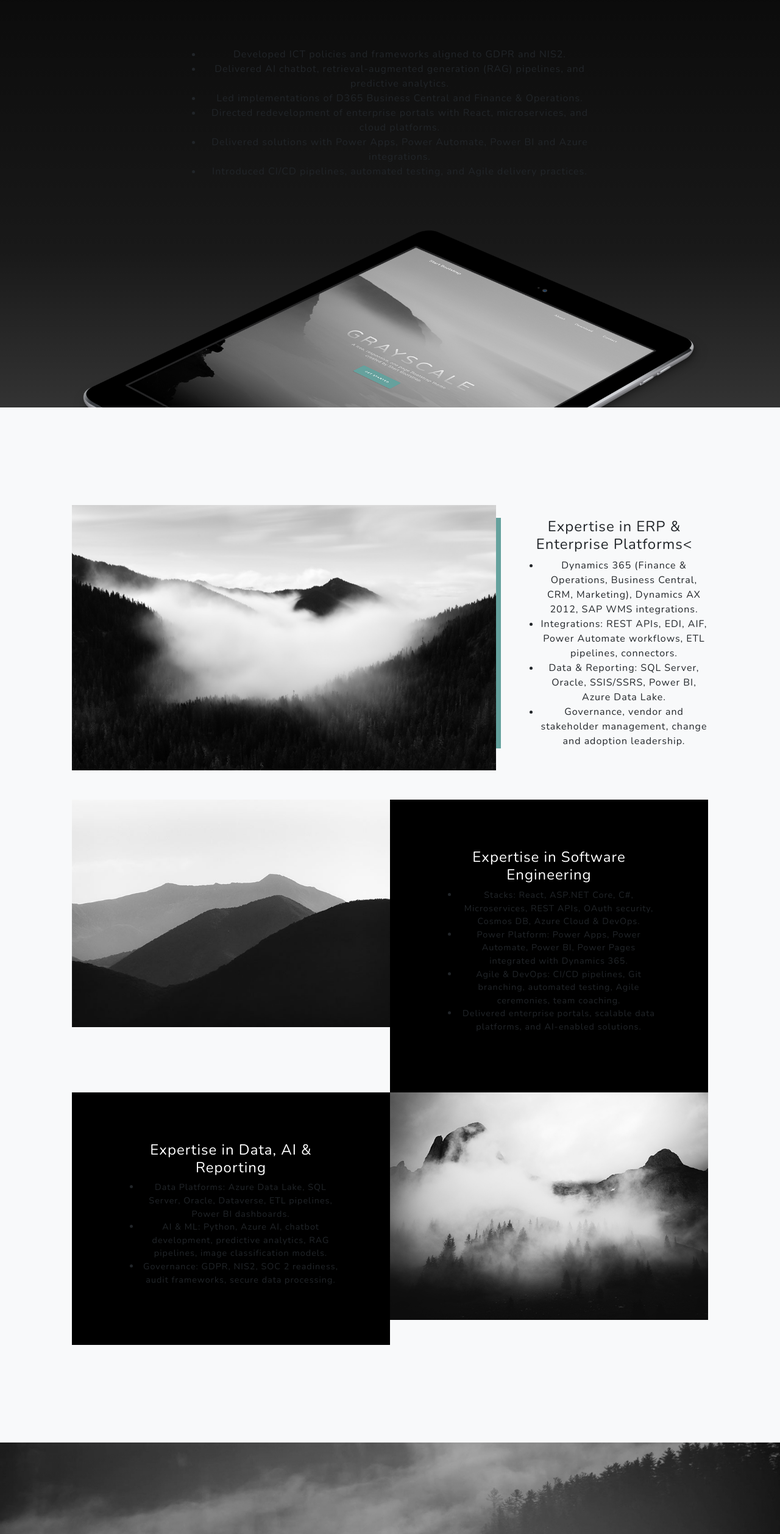
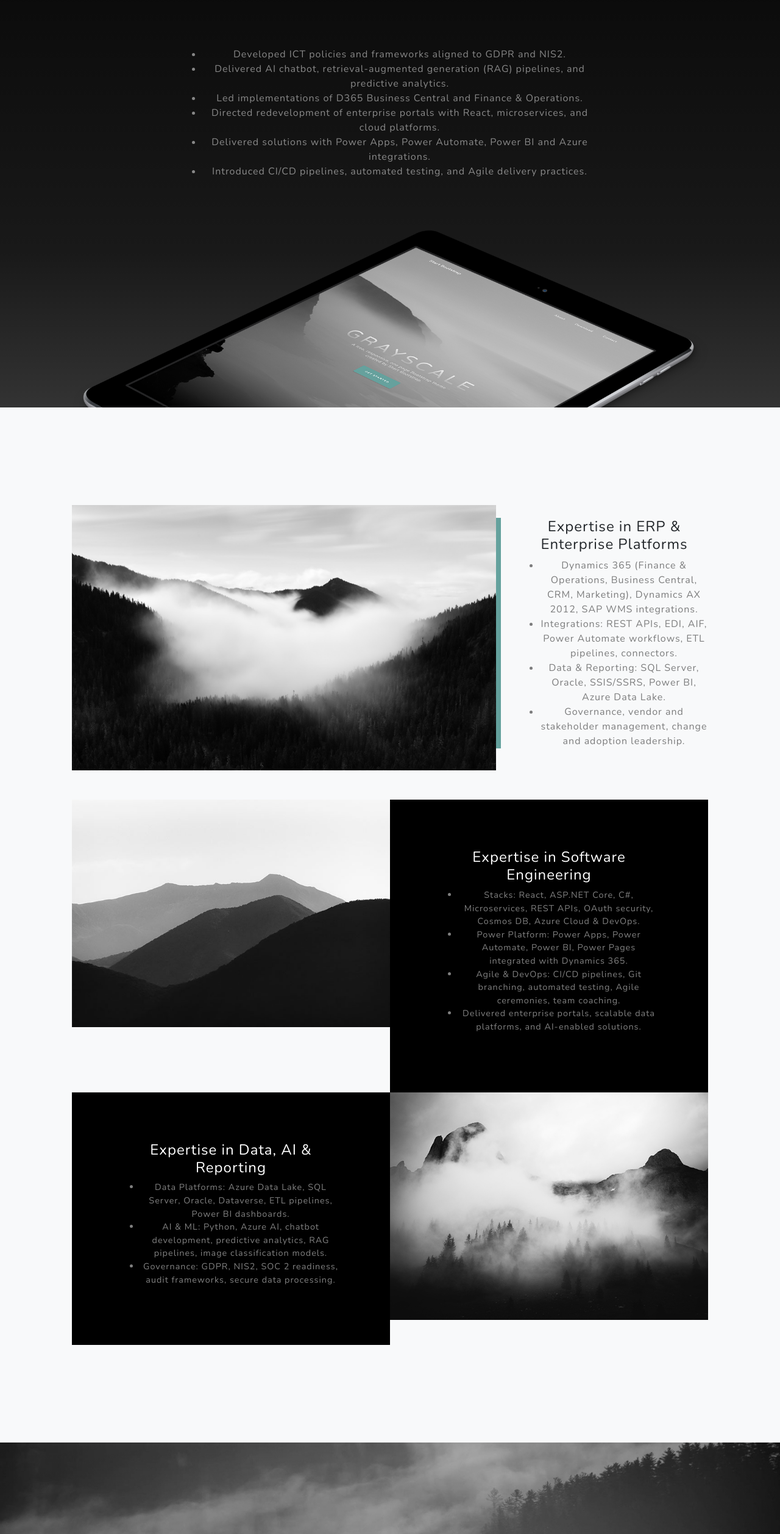
Before and after one commit to dfeely/dfeely.github.io, a plain HTML site: page index.html in a window 1280 px wide. Shown: the part 1145-3660 px from the top of the page at 61% size. Drawn offline with nearby package versions, Linux system fonts and the light colour scheme.

Commit message:
Add files via upload

```diff
--- a/index.html
+++ b/index.html
@@ -56,7 +56,7 @@
                             My career combines strategic leadership with deep technical expertise, delivering large-scale transformation projects across multiple industries —
                             including <strong>entrepreneurship, financial services, insurance, energy, tourism, and government</strong>.
                         </p>
-                        <ul>
+                        <ul class="text-white-50">
                             <li>Developed ICT policies and frameworks aligned to GDPR and NIS2.</li>
                             <li>Delivered AI chatbot, retrieval-augmented generation (RAG) pipelines, and predictive analytics.</li>
                             <li>Led implementations of D365 Business Central and Finance & Operations.</li>
@@ -78,9 +78,9 @@
                     <div class="col-xl-8 col-lg-7"><img class="img-fluid mb-3 mb-lg-0" src="assets/img/bg-masthead.jpg" alt="..." /></div>
                     <div class="col-xl-4 col-lg-5">
                         <div class="featured-text text-center text-lg-left">
-                            <h4>Expertise in ERP & Enterprise Platforms<</h4>
+                            <h4>Expertise in ERP & Enterprise Platforms</h4>
                             <p class="text-black-50 mb-0">
-                                <ul>
+                                <ul class="text-black-50">
                                     <li>Dynamics 365 (Finance & Operations, Business Central, CRM, Marketing), Dynamics AX 2012, SAP WMS integrations.</li>
                                     <li>Integrations: REST APIs, EDI, AIF, Power Automate workflows, ETL pipelines, connectors.</li>
                                     <li>Data & Reporting: SQL Server, Oracle, SSIS/SSRS, Power BI, Azure Data Lake.</li>
@@ -99,7 +99,7 @@
                                 <div class="project-text w-100 my-auto text-center text-lg-left">
                                     <h4 class="text-white">Expertise in Software Engineering</h4>
                                     <p class="mb-0 text-white-50">
-                                        <ul>
+                                        <ul class="text-white-50">
                                             <li>Stacks: React, ASP.NET Core, C#, Microservices, REST APIs, OAuth security, Cosmos DB, Azure Cloud & DevOps.</li>
                                             <li>Power Platform: Power Apps, Power Automate, Power BI, Power Pages integrated with Dynamics 365.</li>
                                             <li>Agile & DevOps: CI/CD pipelines, Git branching, automated testing, Agile ceremonies, team coaching.</li>
@@ -120,7 +120,7 @@
                                 <div class="project-text w-100 my-auto text-center text-lg-right">
                                     <h4 class="text-white">Expertise in Data, AI & Reporting</h4>
                                     <p class="mb-0 text-white-50">
-                                        <ul>
+                                        <ul class="text-white-50">
                                             <li>Data Platforms: Azure Data Lake, SQL Server, Oracle, Dataverse, ETL pipelines, Power BI dashboards.</li>
                                             <li>AI & ML: Python, Azure AI, chatbot development, predictive analytics, RAG pipelines, image classification models.</li>
                                             <li>Governance: GDPR, NIS2, SOC 2 readiness, audit frameworks, secure data processing.</li>
@@ -148,7 +148,7 @@
                             <li><strong>BSc Computer Science/Software Engineering</strong> — TU Dublin</li>
                         </ul>
                         <h5>Certifications</h5>
-                        <ul>
+                        <ul class="text-white-50">
                             <li>Microsoft Certified Solutions Developer (Multiple MCPs)</li>
                             <li>Azure AI Fundamentals</li>
                             <li>Dynamics AX 2012 Development</li>
@@ -202,7 +202,7 @@
             </div>
         </section>
         <!-- Footer-->
-        <footer class="footer bg-black small text-center text-white-50"><div class="container px-4 px-lg-5">Copyright &copy; Your Website 2023</div></footer>
+        <footer class="footer bg-black small text-center text-white-50"><div class="container px-4 px-lg-5">Copyright &copy; Feely Software Consultants 2025</div></footer>
         <!-- Bootstrap core JS-->
         <script src="https://cdn.jsdelivr.net/npm/bootstrap@5.2.3/dist/js/bootstrap.bundle.min.js"></script>
         <!-- Core theme JS-->
```
